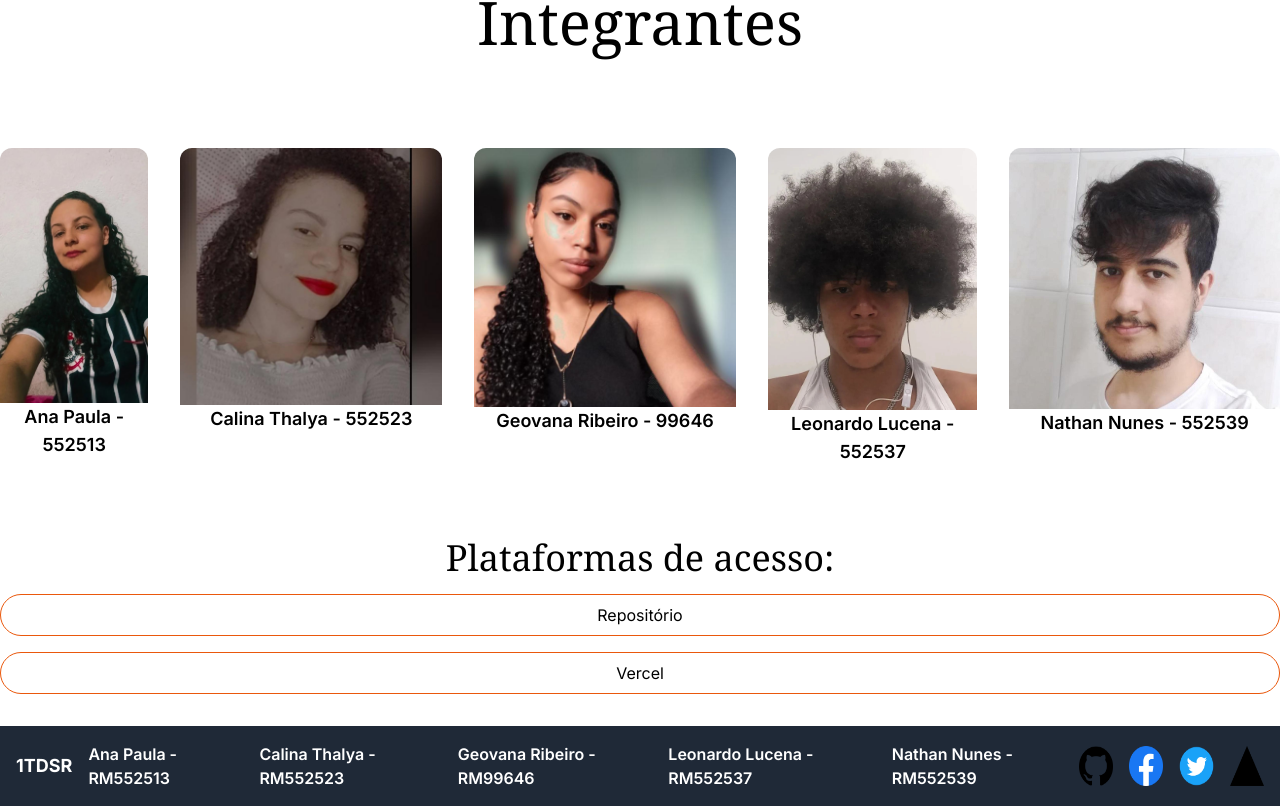
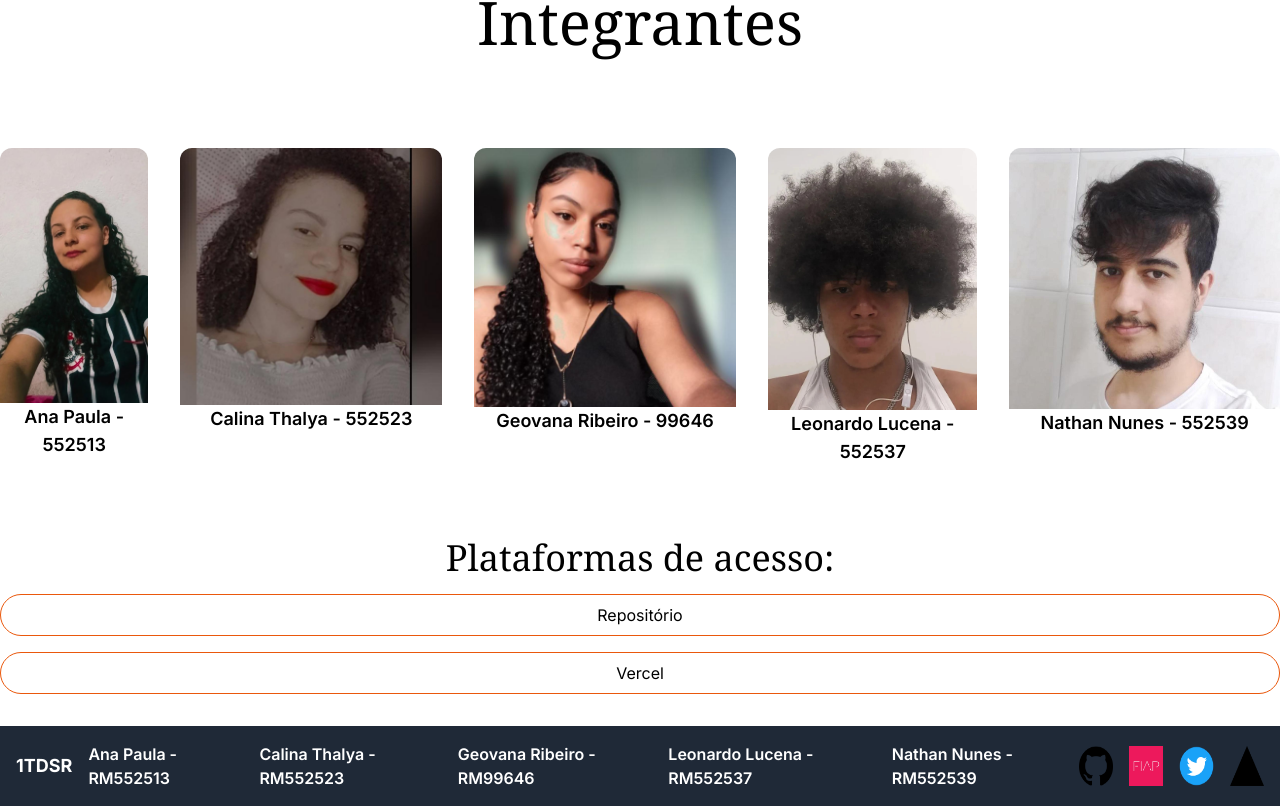
Before and after one commit to LeonardoCamargo77/GS-Web, a Next.js app in the folder gs-web/: page / in a window 1280 px wide. Shown: the part 1630-2436 px from the top of the page. Built offline with nearby package versions, Linux system fonts and the light colour scheme.

Commit message:
logo fiap + url alterada

```diff
--- a/gs-web/src/components/Rodape/Rodape.jsx
+++ b/gs-web/src/components/Rodape/Rodape.jsx
@@ -14,10 +14,10 @@ export default function Rodape() {
           <a href="https://github.com/LeonardoCamargo77/GS-Web" target="_blank" rel="noopener noreferrer" className="text-black">
             <img src="/img/git.png" alt="GitHub" className="h-10 w-10" />
           </a>
-          <a href="https://facebook.com" target="_blank" rel="noopener noreferrer" className="text-black">
-            <img src="/img/faceazul.webp" alt="Facebook" className="h-10 w-10" />
+          <a href="https://www.fiap.com.br/" target="_blank" rel="noopener noreferrer" className="text-black">
+            <img src="/img/fiap.png" alt="Fiap" className="h-10 w-10" />
           </a>
-          <a href="https://twitter.com" target="_blank" rel="noopener noreferrer" className="text-black">
+          <a href="https://twitter.com/FIAP" target="_blank" rel="noopener noreferrer" className="text-black">
             <img src="/img/twitter.png" alt="Twitter" className="h-10 w-10" />
           </a>
           <a href="https://gs-web-nu.vercel.app/" target="_blank" rel="noopener noreferrer" className="text-black">
```
Also changed, not shown: gs-web/public/img/fiap.png (added).
